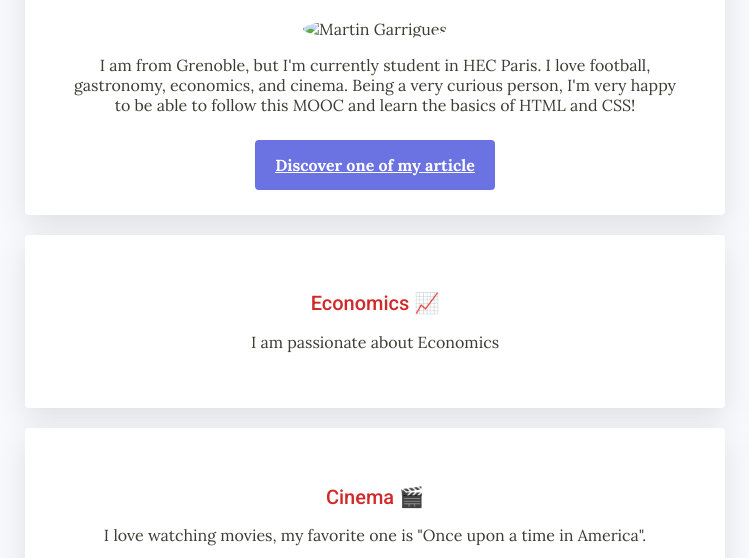
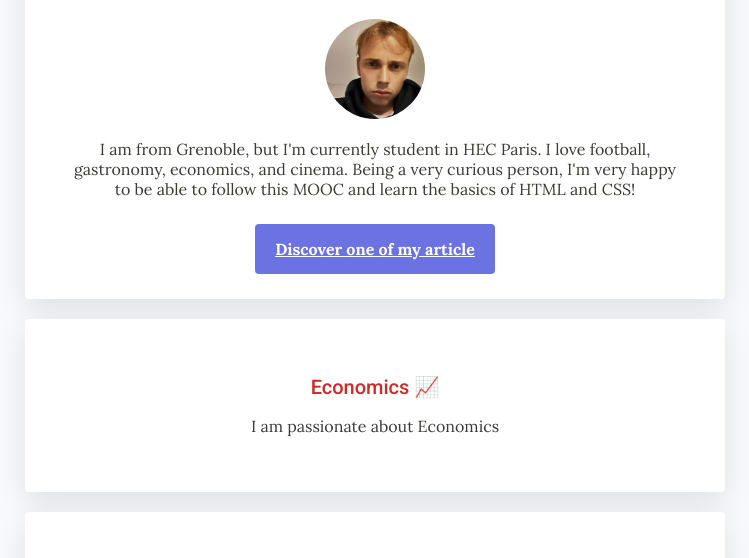
Before and after one commit to martin-garrigues/my-profile, a plain HTML site: page index.html in a window 1280 px wide. Shown: the part 142-700 px from the top of the page, without its empty margins (265-1014 px from the left). Drawn offline with Linux system fonts and the light colour scheme.

Commit message:
Update index.html

```diff
--- a/index.html
+++ b/index.html
@@ -16,7 +16,7 @@
   <div class="card-white" id="introduction">
 
     <h1>Hi, I'm Martin ! </h1>
-      <img src="images/picture.jpg" class="img-circle" width="100px" alt="Martin Garrigues">
+      <img src="picture.jpg" class="img-circle" width="100px" alt="Martin Garrigues">
     <p>
     I am from Grenoble, but I'm currently student in HEC Paris. I love football, gastronomy, economics, and cinema.
     Being a very curious person, I'm very happy to be able to follow this MOOC and learn the basics of HTML and CSS!
```
